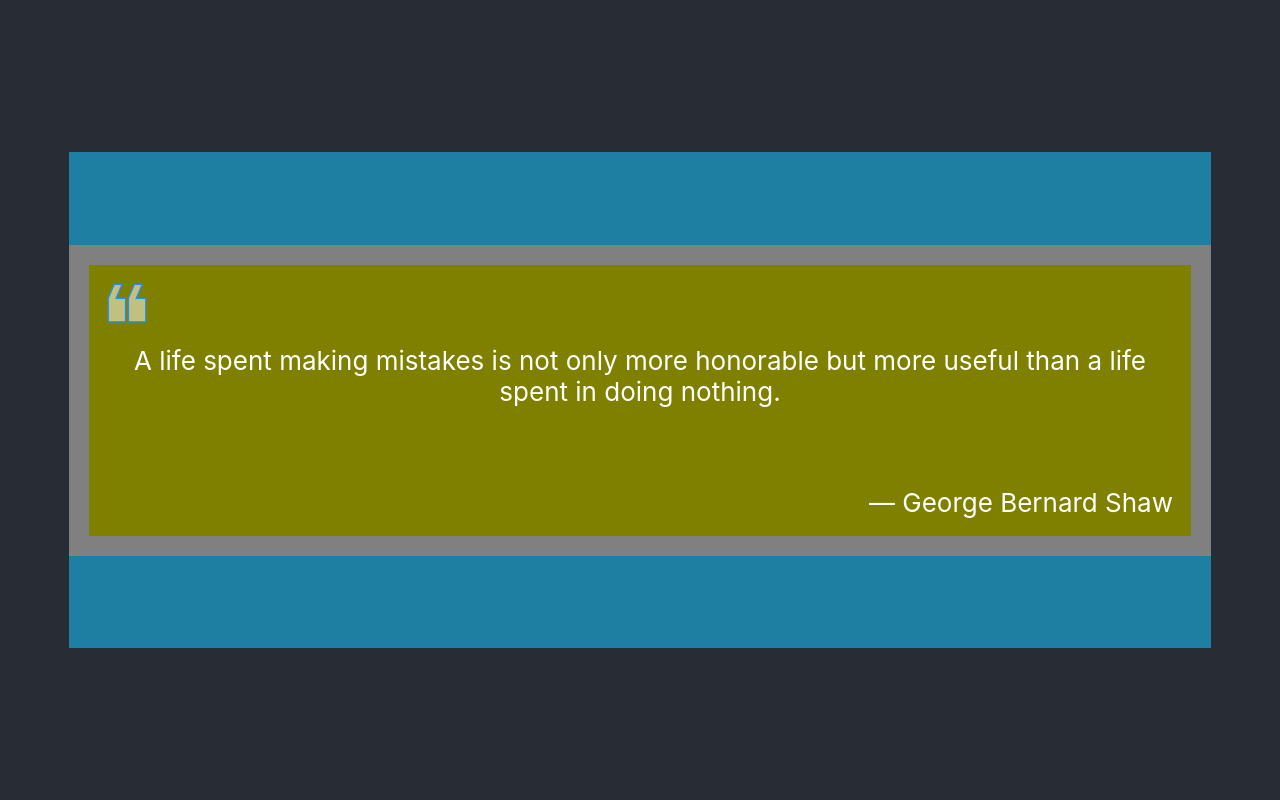
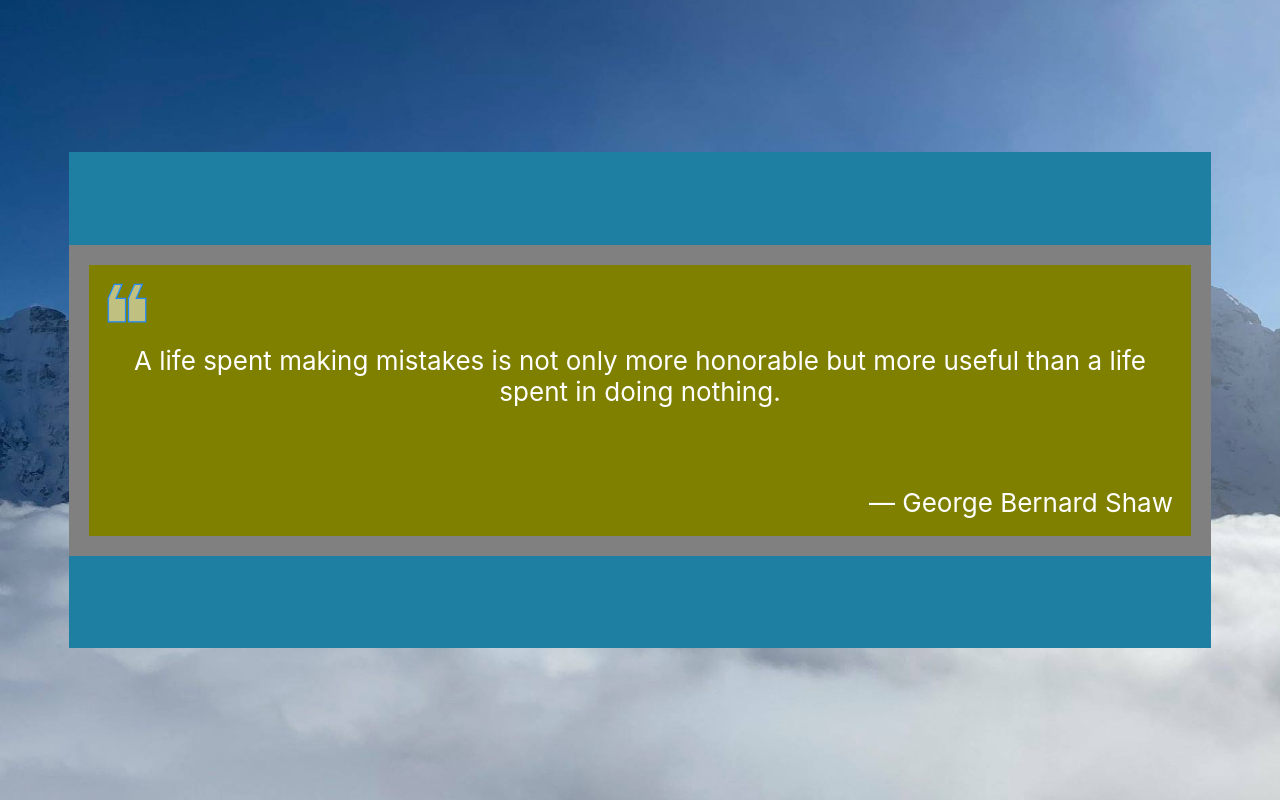
Before and after one commit to gzamaury/random-quote-machine, a React (Create React App) app: page / in a window 1280 px wide. Built offline with nearby package versions, Linux system fonts and the light colour scheme.

Commit message:
Add: App background image

```diff
--- a/src/App.css
+++ b/src/App.css
@@ -1,22 +1,11 @@
 .App {
-  /* text-align: center; */
-  /* background: url("./img/clouds.jpeg"); */
-}
-
-.App-logo {
-  height: 40vmin;
-  pointer-events: none;
+  background: center/cover url("./img/clouds.jpeg");
 }
 
 .App-container {
-  background-color: #282c34;
   min-height: 100vh;
   display: flex;
   flex-direction: column;
   align-items: center;
   justify-content: center;
 }
-
-.App-link {
-  color: #61dafb;
-}
--- a/src/component/QuoteBox/QuoteBox.css
+++ b/src/component/QuoteBox/QuoteBox.css
@@ -2,7 +2,6 @@
   background-color: rgb(30, 127, 162);
   display: flex;
   flex-direction: column;
-  /* align-items: center; */
   justify-content: center;
   font-size: calc(10px + 2vmin);
   color: white;
@@ -16,7 +15,6 @@
   border: solid gray 20px;
   display: flex;
   flex-direction: column;
-  /* height: inherit; */
 }
 
 .quote-img {
@@ -24,8 +22,6 @@
   height: 5vmin;
   pointer-events: none;
   position: absolute;
-  /* top: 0; */
-  /* left: 0; */
 }
 
 #text {
```
